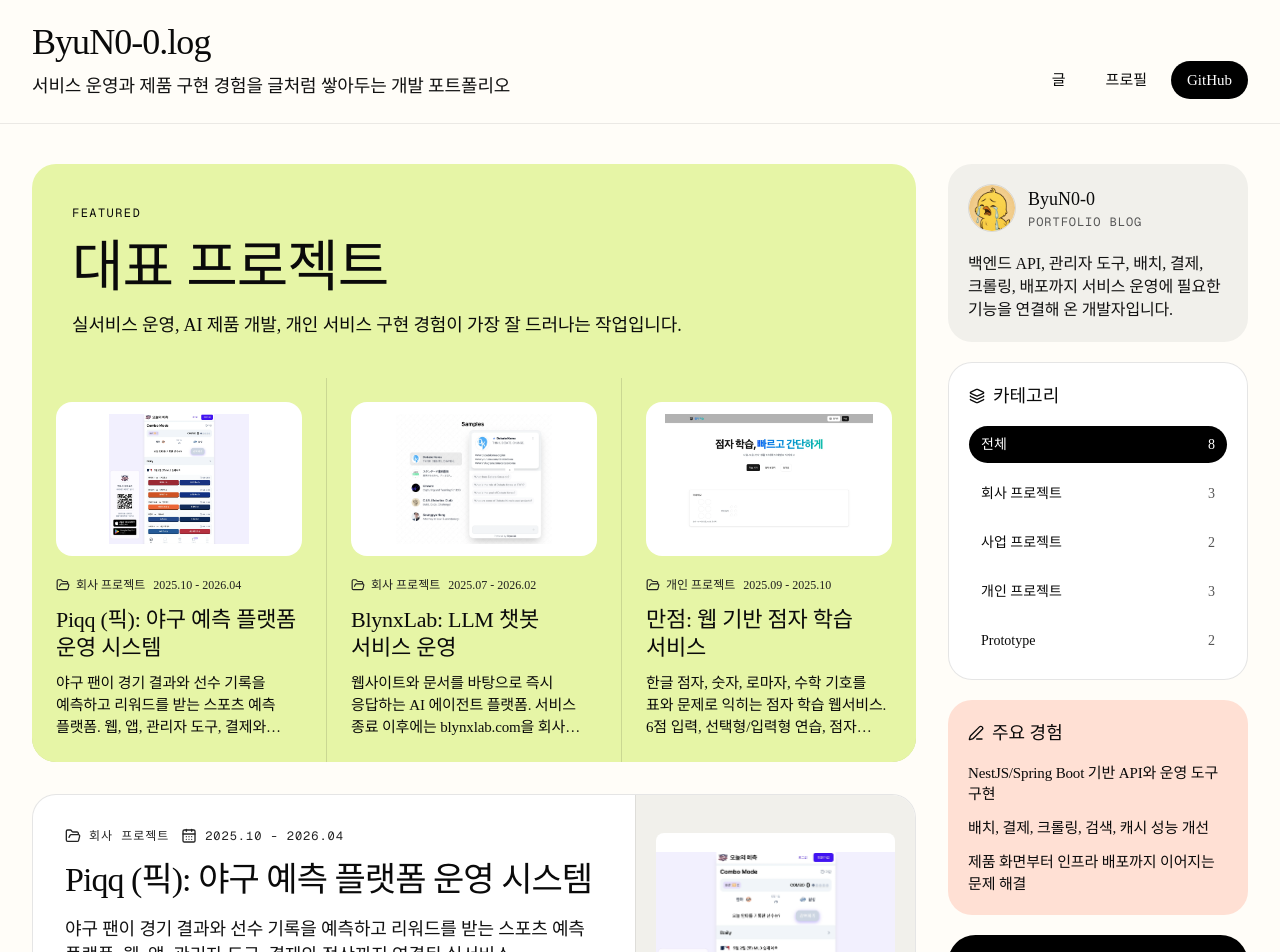
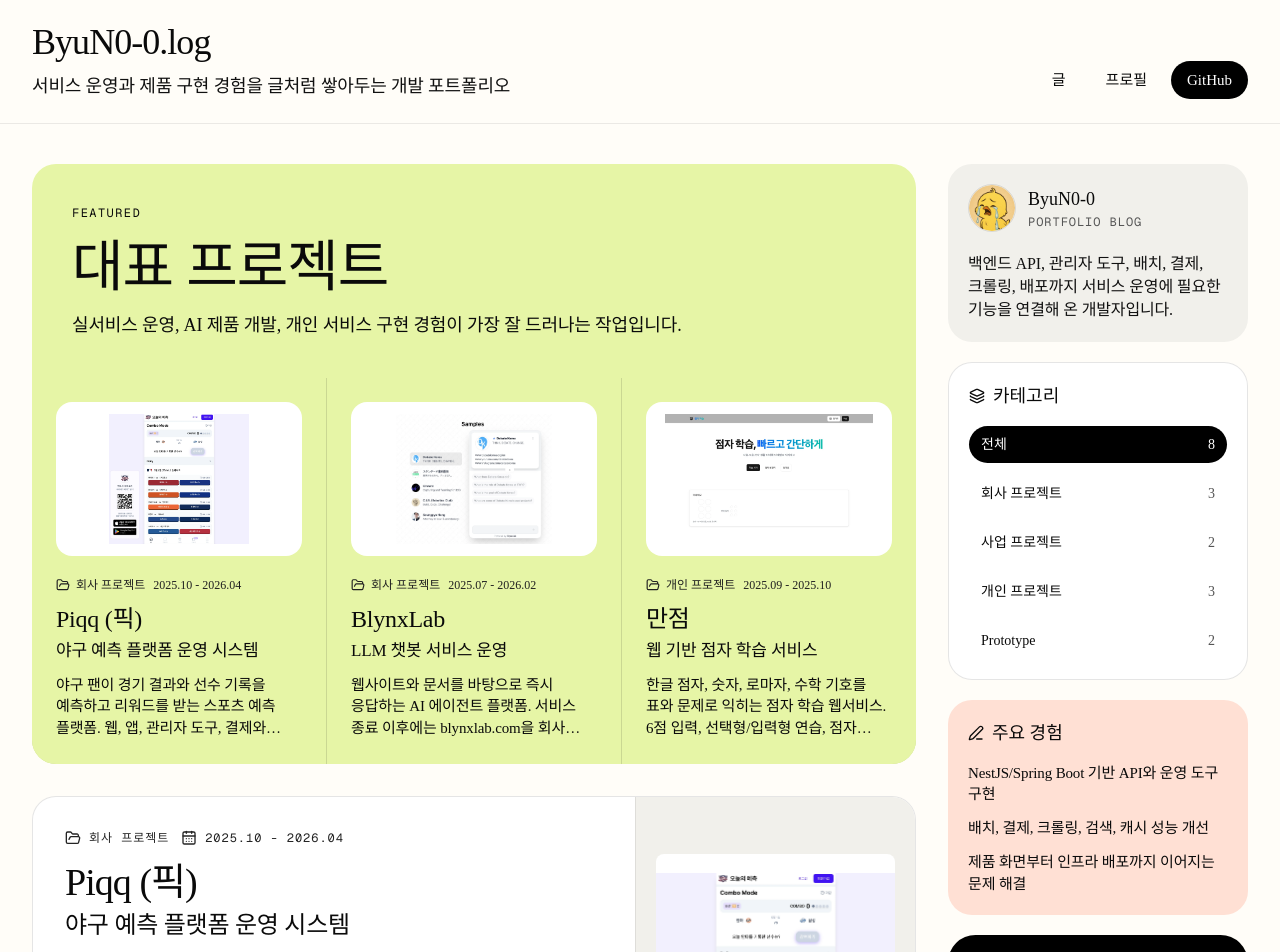
Before and after one commit to ByuN0-0/portfolio, a Next.js app: page / in a window 1280 px wide. Shown: the top 952 px of the page. Built offline with nearby package versions, Linux system fonts and the light colour scheme.

Commit message:
style: split project title hierarchy

```diff
--- a/src/app/page.tsx
+++ b/src/app/page.tsx
@@ -93,16 +93,16 @@ function filterProjects(category: HomeCategory) {
   return sortedProjects.filter((project) => project.category === category);
 }
 
-function projectPostTitle(slug: string, title: string) {
-  if (slug === "weather-app-android") return `${title}: GPS 기반 Android 날씨 앱`;
-  if (slug === "crm-platform") return `${title}: 동적 거래 속성을 가진 CRM 플랫폼`;
-  if (slug === "healthhola") return `${title}: 건강 체험단 모바일 앱과 백엔드`;
-  if (slug === "healthcatcher-web") return `${title}: 헬스캐처 공식 홈페이지`;
-  if (slug === "manjeom") return `${title}: 웹 기반 점자 학습 서비스`;
-  if (slug === "blynx-insight-platform") return `${title}: 야구 예측 플랫폼 운영 시스템`;
-  if (slug === "moonshot") return `${title}: LLM 챗봇 서비스 운영`;
-  if (slug === "rizzz") return `${title}: 종료 전 AI 소셜 플랫폼 품질 개선`;
-  return title;
+function projectPostDescription(slug: string) {
+  if (slug === "weather-app-android") return "GPS 기반 Android 날씨 앱";
+  if (slug === "crm-platform") return "동적 거래 속성을 가진 CRM 플랫폼";
+  if (slug === "healthhola") return "건강 체험단 모바일 앱과 백엔드";
+  if (slug === "healthcatcher-web") return "헬스캐처 공식 홈페이지";
+  if (slug === "manjeom") return "웹 기반 점자 학습 서비스";
+  if (slug === "blynx-insight-platform") return "야구 예측 플랫폼 운영 시스템";
+  if (slug === "moonshot") return "LLM 챗봇 서비스 운영";
+  if (slug === "rizzz") return "종료 전 AI 소셜 플랫폼 품질 개선";
+  return "";
 }
 
 function projectHomeSummary(slug: string) {
@@ -137,7 +137,8 @@ export default async function Home({
   const homeProjects = filterProjects(selectedCategory);
   const showFeaturedProjects = selectedCategory === "all";
   const recentPosts = homeProjects.slice(0, 6).map((project) => ({
-    title: projectPostTitle(project.slug, project.title),
+    title: project.title,
+    description: projectPostDescription(project.slug),
     href: `/projects/${project.slug}`,
     date: getLatestProjectDate(project).replaceAll("-", "."),
   }));
@@ -214,8 +215,13 @@ export default async function Home({
                       </span>
                       <span>{project.period}</span>
                     </div>
-                    <h3 className="text-[22px] font-[540] leading-[1.25] tracking-[-0.26px]">
-                      {projectPostTitle(project.slug, project.title)}
+                    <h3>
+                      <span className="block text-[24px] font-[540] leading-[1.15] tracking-[-0.26px]">
+                        {project.title}
+                      </span>
+                      <span className="mt-1.5 block text-[17px] font-[330] leading-[1.35] tracking-[-0.14px]">
+                        {projectPostDescription(project.slug)}
+                      </span>
                     </h3>
                     <p className="mt-3 overflow-hidden text-[15px] font-[330] leading-[1.45] tracking-[-0.14px] [display:-webkit-box] [-webkit-box-orient:vertical] [-webkit-line-clamp:3]">
                       {projectHomeSummary(project.slug)}
@@ -245,9 +251,14 @@ export default async function Home({
                   </div>
                   <Link
                     href={`/projects/${project.slug}`}
-                    className="block text-[34px] font-[340] leading-[1.12] tracking-[-0.96px] hover:underline"
+                    className="block hover:underline"
                   >
-                    {projectPostTitle(project.slug, project.title)}
+                    <span className="block text-[38px] font-[340] leading-[1.05] tracking-[-0.96px]">
+                      {project.title}
+                    </span>
+                    <span className="mt-2 block text-[24px] font-[330] leading-[1.22] tracking-[-0.26px]">
+                      {projectPostDescription(project.slug)}
+                    </span>
                   </Link>
                   <p className="mt-4 max-w-2xl overflow-hidden text-[18px] font-[330] leading-[1.45] tracking-[-0.14px] text-[#111] [display:-webkit-box] [-webkit-box-orient:vertical] [-webkit-line-clamp:3]">
                     {projectHomeSummary(project.slug)}
@@ -308,8 +319,13 @@ export default async function Home({
                   className="grid gap-2 px-6 py-5 transition hover:bg-black/[0.04] sm:grid-cols-[120px_minmax(0,1fr)]"
                 >
                   <span className="font-mono text-[12px] tracking-[0.08em] text-[#242424]">{post.date}</span>
-                  <span className="text-[18px] font-[330] leading-[1.45] tracking-[-0.14px] text-[#0a0a0a]">
-                    {post.title}
+                  <span className="text-[#0a0a0a]">
+                    <span className="block text-[18px] font-[540] leading-[1.25] tracking-[-0.26px]">
+                      {post.title}
+                    </span>
+                    <span className="mt-1 block text-[15px] font-[330] leading-[1.35] tracking-[-0.14px]">
+                      {post.description}
+                    </span>
                   </span>
                 </Link>
               ))}
```
